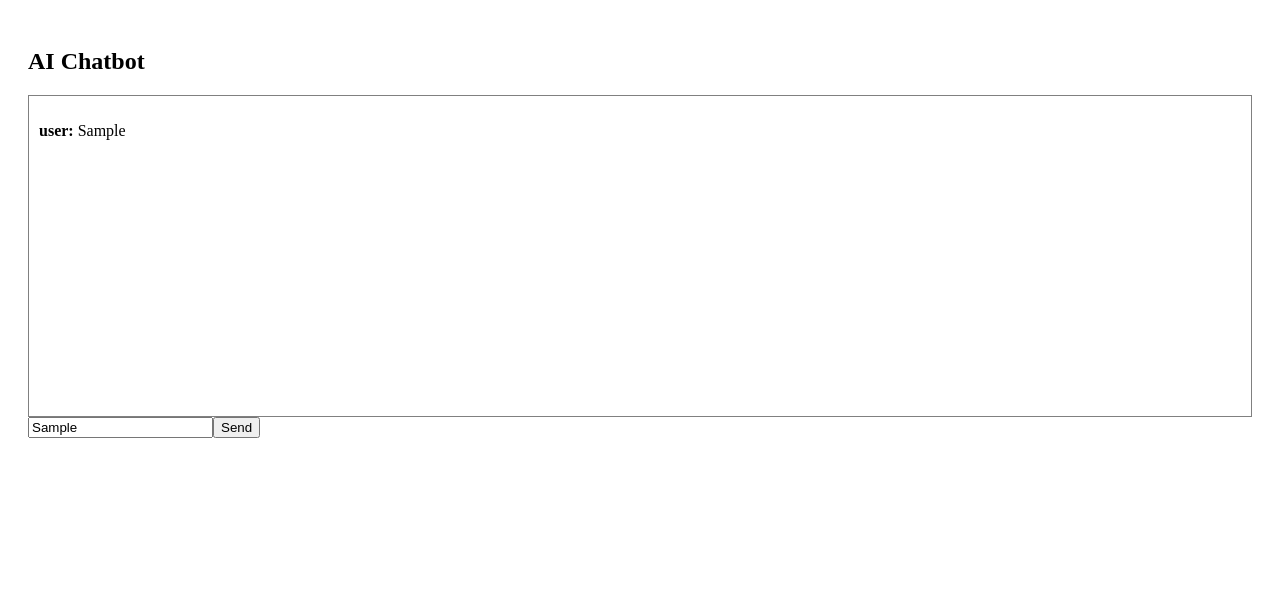
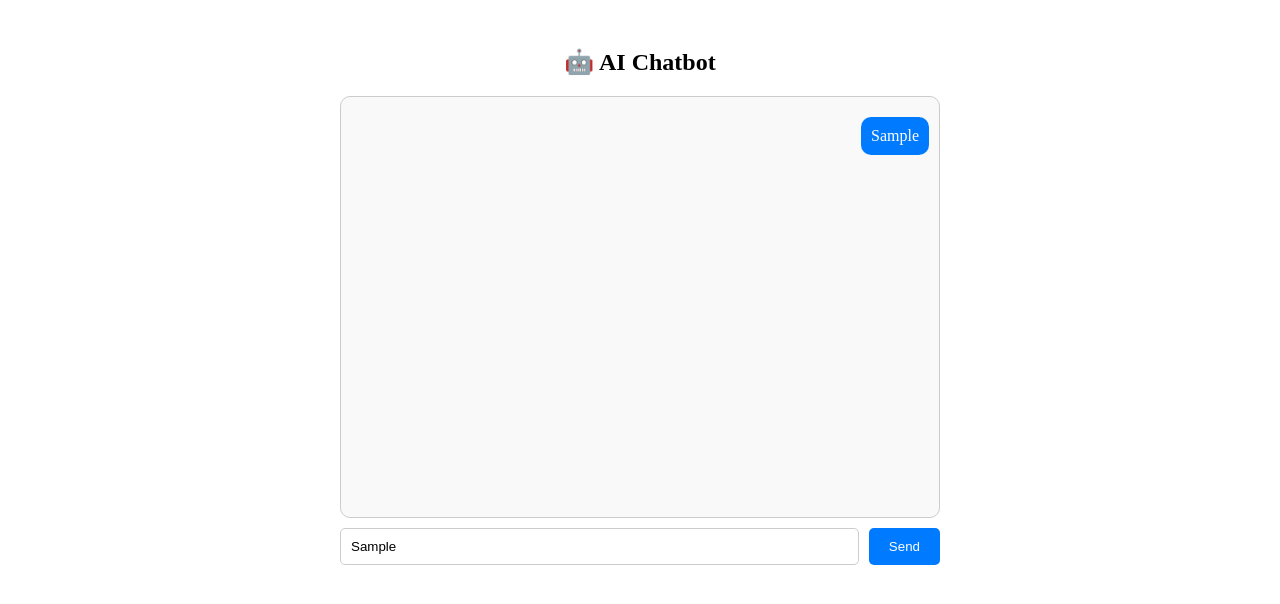
Before and after one commit to inzamam-sid/ChatBot, a React app in the folder frontend/: page / in a window 1280 px wide. Both pictures are taken after typing "Sample" into the empty fields and a click on the button "Send". Shown: the top 604 px of the page. Built offline with nearby package versions, Linux system fonts and the light colour scheme; no server answers; the HTML template or start-up script is replaced by a standard one.

Commit message:
feat: enhance chat UI with improved styling and layout

```diff
--- a/frontend/src/App.jsx
+++ b/frontend/src/App.jsx
@@ -27,26 +27,71 @@ function App() {
   };
 
   return (
-    <div style={{ padding: "20px" }}>
-      <h2>AI Chatbot</h2>
+  <div style={{ maxWidth: "600px", margin: "auto", padding: "20px" }}>
+    <h2 style={{ textAlign: "center" }}>🤖 AI Chatbot</h2>
 
-      <div style={{ border: "1px solid gray", padding: "10px", height: "300px", overflowY: "scroll" }}>
-        {chat.map((msg, index) => (
-          <p key={index}>
-            <b>{msg.sender}:</b> {msg.text}
-          </p>
-        ))}
-      </div>
+    <div
+      style={{
+        border: "1px solid #ccc",
+        borderRadius: "10px",
+        padding: "10px",
+        height: "400px",
+        overflowY: "auto",
+        background: "#f9f9f9",
+      }}
+    >
+      {chat.map((msg, index) => (
+        <div
+          key={index}
+          style={{
+            textAlign: msg.sender === "user" ? "right" : "left",
+            margin: "10px 0",
+          }}
+        >
+          <span
+            style={{
+              display: "inline-block",
+              padding: "10px",
+              borderRadius: "10px",
+              background:
+                msg.sender === "user" ? "#007bff" : "#e5e5ea",
+              color: msg.sender === "user" ? "white" : "black",
+            }}
+          >
+            {msg.text}
+          </span>
+        </div>
+      ))}
+    </div>
 
+    <div style={{ display: "flex", marginTop: "10px" }}>
       <input
         value={message}
         onChange={(e) => setMessage(e.target.value)}
         placeholder="Type message..."
+        style={{
+          flex: 1,
+          padding: "10px",
+          borderRadius: "5px",
+          border: "1px solid #ccc",
+        }}
       />
-
-      <button onClick={sendMessage}>Send</button>
+      <button
+        onClick={sendMessage}
+        style={{
+          marginLeft: "10px",
+          padding: "10px 20px",
+          borderRadius: "5px",
+          background: "#007bff",
+          color: "white",
+          border: "none",
+        }}
+      >
+        Send
+      </button>
     </div>
-  );
+  </div>
+);
 }
 
 export default App;
```
